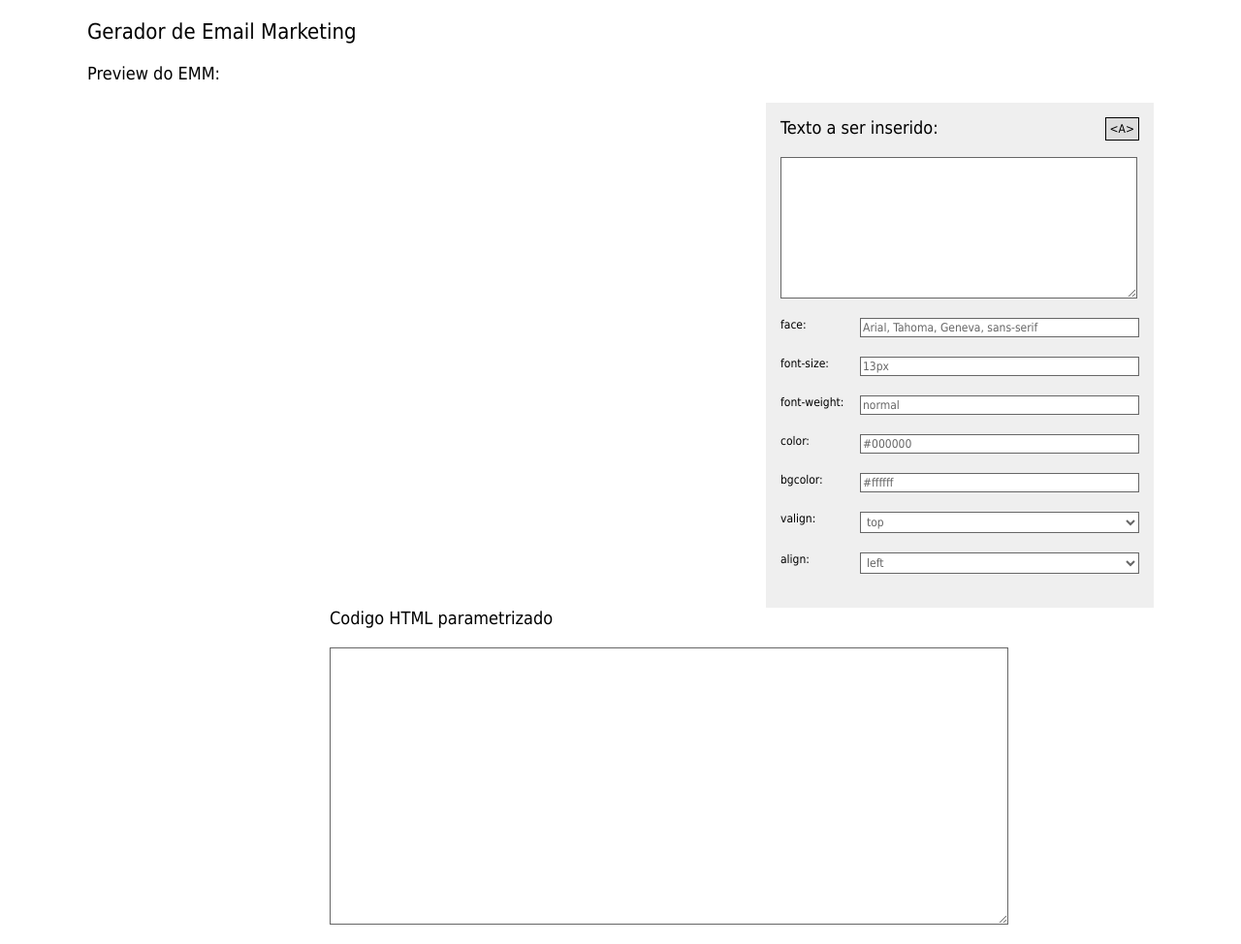
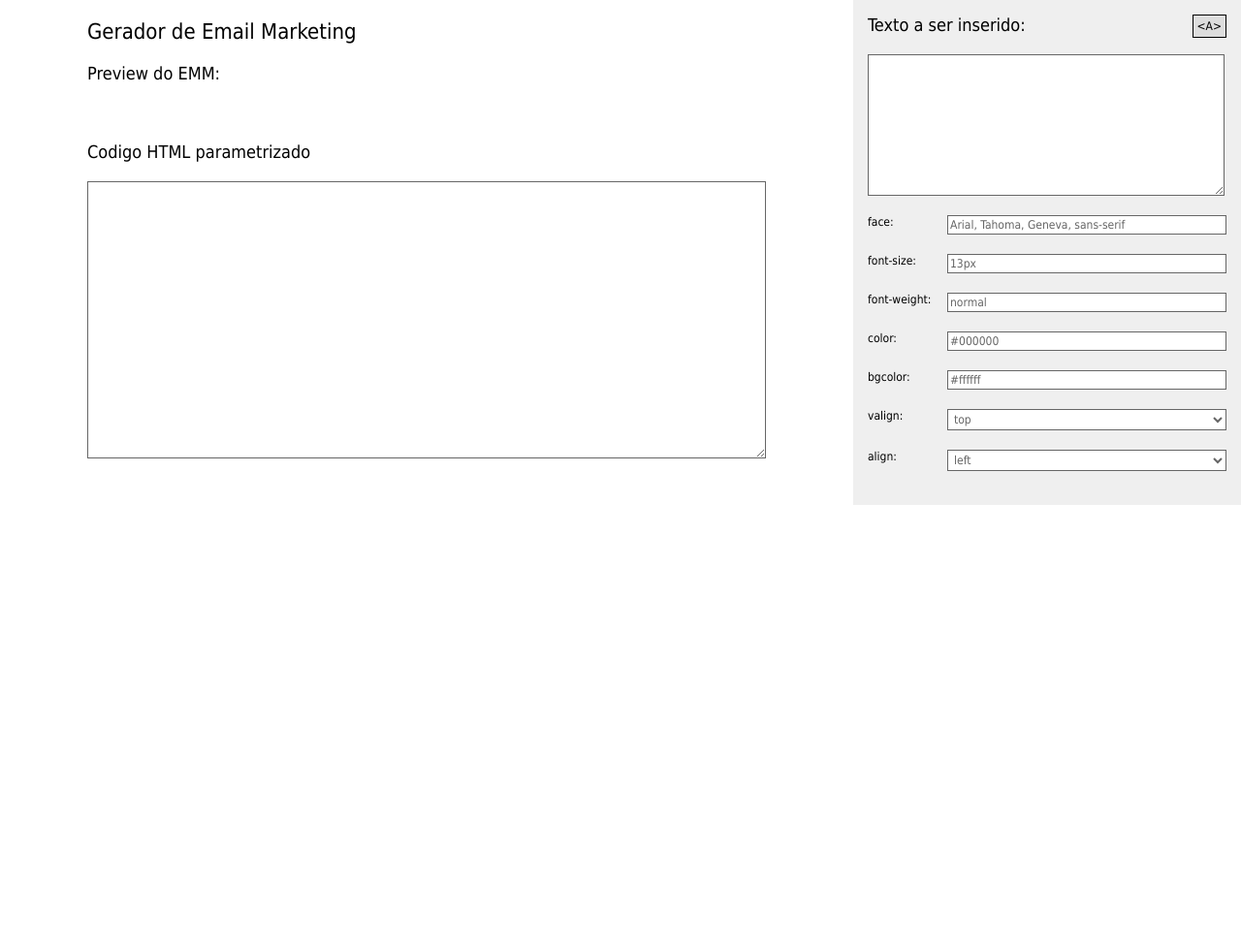
Before and after one commit to wbruno/gerador-emmkt, a PHP site: page /gerador.php in a window 1280 px wide. Shown: the whole page at 97% size. After the commit the page ends 521 px from the top, so only its background shows below. Run offline with PHP 8.4, Linux system fonts and the light colour scheme; data that the repository does not hold is empty; some libraries are stand-ins or nearby versions.

Commit message:
fixed #10

```diff
--- a/css/style.css
+++ b/css/style.css
@@ -21,7 +21,7 @@ label span { display: block; }
 input, textarea, select { border: 1px solid #666; background: #fff; padding: 2px; font: 12px Tahoma, sans-serif; color: #666; width: 368px; }
 .submit input { width: 100px; }
 
-#format { width: 370px; background: #efefef; padding: 15px; }
+#format { width: 370px; background: #efefef; padding: 15px; position: fixed; top: 0; right: 0; }
 
 #format label { display: table; width: 100%; }
 #format input.fright,
--- a/gerador.php
+++ b/gerador.php
@@ -170,7 +170,7 @@
 			</fieldset>
 		</div><!-- format -->
 
-		<div id="output" class="content clear">
+		<div id="output" class="clear">
 			<h2>Codigo HTML parametrizado</h2>
 			<label>
 				<textarea cols="70" rows="20" name="out" class="out" readonly="readonly"><?php echo $out; ?></textarea>
```
